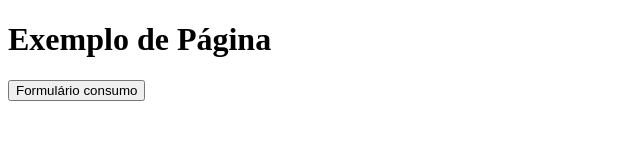
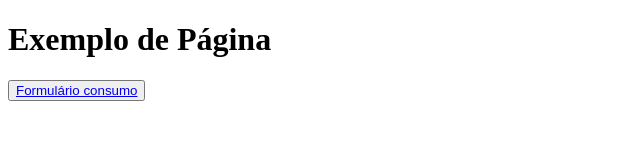
Before and after one commit to lmmagalhaes/google_sheets_form, a website: page home.html in a window 1280 px wide. Shown: the whole page, without its empty margins (0-640 px from the left). Drawn offline with Linux system fonts and the light colour scheme.

Commit message:
Inclui texto dentro do A

```diff
--- a/home.html
+++ b/home.html
@@ -7,6 +7,6 @@
 </head>
 <body>
     <h1>Exemplo de Página</h1>
-    <button><a href="/form_clientes_spalla.html"></a>Formulário consumo</button>
+    <button><a href="/form_clientes_spalla.html">Formulário consumo</a></button>
 </body>
 </html>
```
